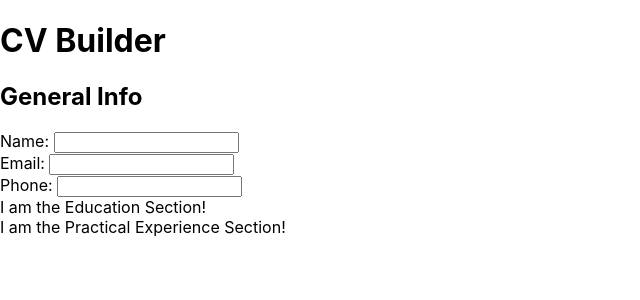
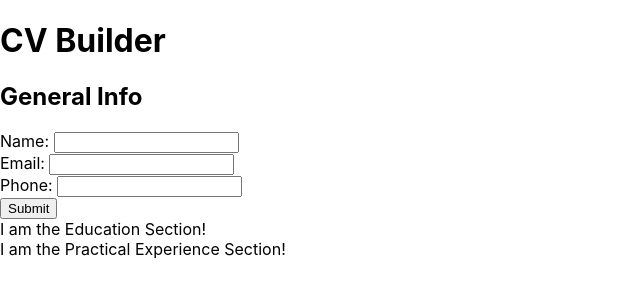
Before and after one commit to programmurr/cv-project, a React (Create React App) app: page / in a window 1280 px wide. Shown: the top 300 px of the page, without its empty margins (0-640 px from the left). Built offline with nearby package versions, Linux system fonts and the light colour scheme.

Commit message:
Lift state from GeneralInfo to App

```diff
--- a/src/App.js
+++ b/src/App.js
@@ -15,15 +15,29 @@ class App extends React.Component {
         phone: ""
       }
     }
+
+    this.handleInfoSubmit = this.handleInfoSubmit.bind(this);
+  }
+
+  handleInfoSubmit(info) {
+    this.setState({
+      generalInfo: { info }
+    });
   }
 
   render() {
+    const { generalInfo } = this.state;
+    console.log(this.state);
+
     return (
       <div className="container">
         <div className="containerHeader">
           <h1>CV Builder</h1>
         </div>
-        <GeneralInfo info={this.state.generalInfo}/>
+        <GeneralInfo
+          info={generalInfo}
+          onInfoSubmit={this.handleInfoSubmit}
+        />
         <Education />
         <PracticalExperience />
       </div>
--- a/src/components/GeneralInfo.js
+++ b/src/components/GeneralInfo.js
@@ -1,31 +1,77 @@
 import React from 'react';
-import '../styles/GeneralInfo.css'
+import '../styles/GeneralInfo.css';
+import SubmitButton from './SubmitButton';
 
 class GeneralInfo extends React.Component {
   constructor(props) {
     super(props);
+
+    this.state = {
+      name: "",
+      email: "",
+      phone: ""
+    }
+
+    this.handleChange = this.handleChange.bind(this);
+    this.handleSubmit = this.handleSubmit.bind(this);
   }
 
+  handleChange(event) {
+    const target = event.target;
+    const value = target.value;
+    const name = target.name;
+
+    this.setState({
+      [name]: value
+    })
+  }
+
+  handleSubmit(event) {
+    event.preventDefault();
+    this.props.onInfoSubmit(this.state);
+    this.setState({
+      name: "",
+      email: "",
+      phone: ""
+    })
+  }
+
+
   render() {
-    console.log(this.props);
-    console.log(this.props.info);
+    const { name, email, phone } = this.state;
 
     return (
       <div className="generalInfo">
         <h2>General Info</h2>
-        <form>
+        <form onSubmit={this.handleSubmit}>
           <div className="generalInfoName">
             <label htmlFor="nameInput">Name: </label>
-            <input type="text" id="nameInput" />
+            <input
+              type="text"
+              name="name"
+              value={name}
+              onChange={this.handleChange}
+            />
           </div>
           <div className="generalInfoEmail">
             <label htmlFor="emailInput">Email: </label>
-            <input type="text" id="emailInput" />
+            <input
+              type="text"
+              name="email"
+              value={email}
+              onChange={this.handleChange}
+            />
           </div>
           <div className="generalInfoPhone">
             <label htmlFor="PhoneInput">Phone: </label>
-            <input type="text" id="phoneInput" />
+            <input
+              type="text"
+              name="phone"
+              value={phone}
+              onChange={this.handleChange}
+            />
           </div>
+          <SubmitButton />
         </form>
       </div>
     );
--- a/src/components/SubmitButton.js
+++ b/src/components/SubmitButton.js
@@ -4,7 +4,9 @@ import '../styles/Buttons.css'
 class SubmitButton extends React.Component {
   render() {
     return (
-      <button>Submit</button>
+      <div className="submitButton">
+        <button type="submit">Submit</button>
+      </div>
     );
   }
 }
```
